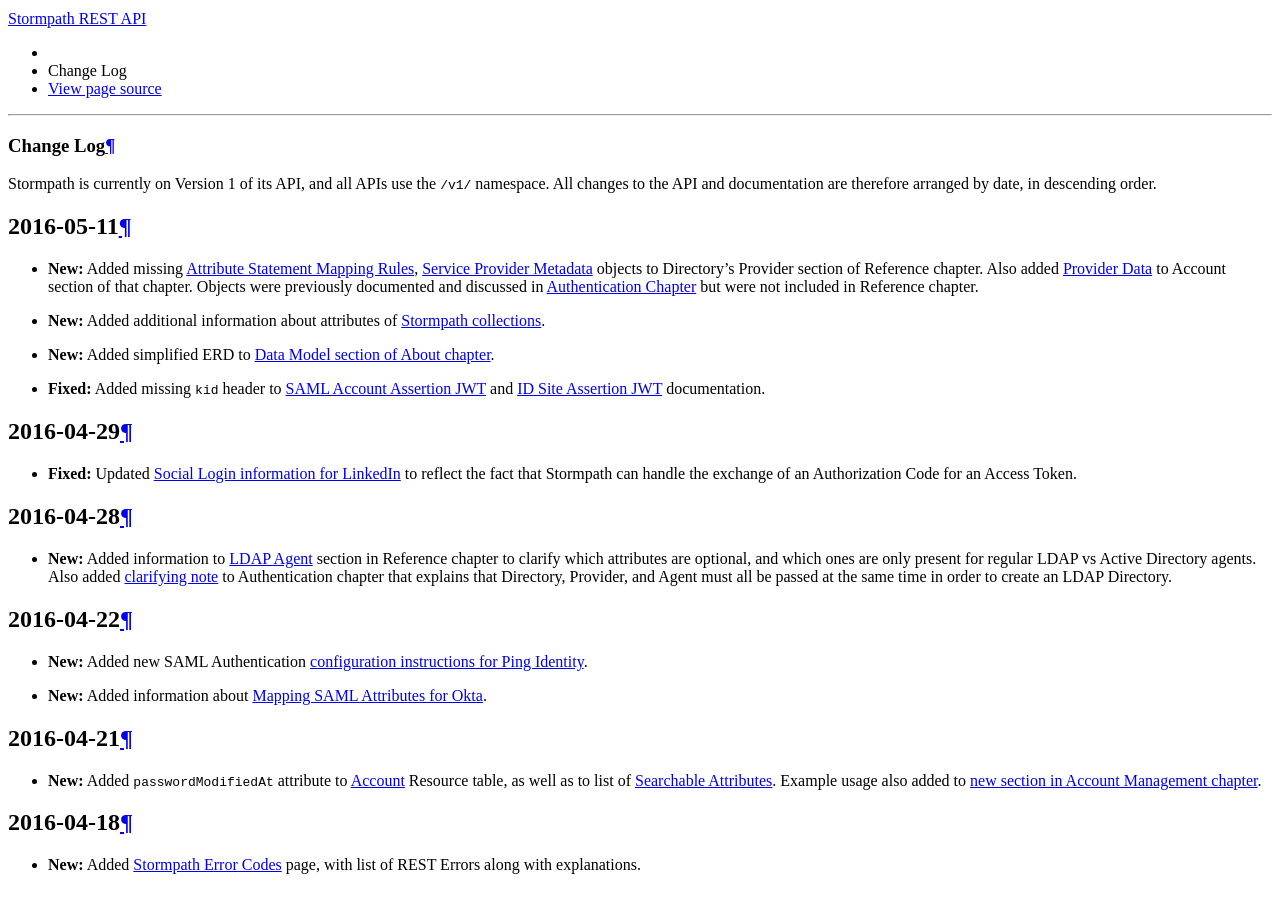
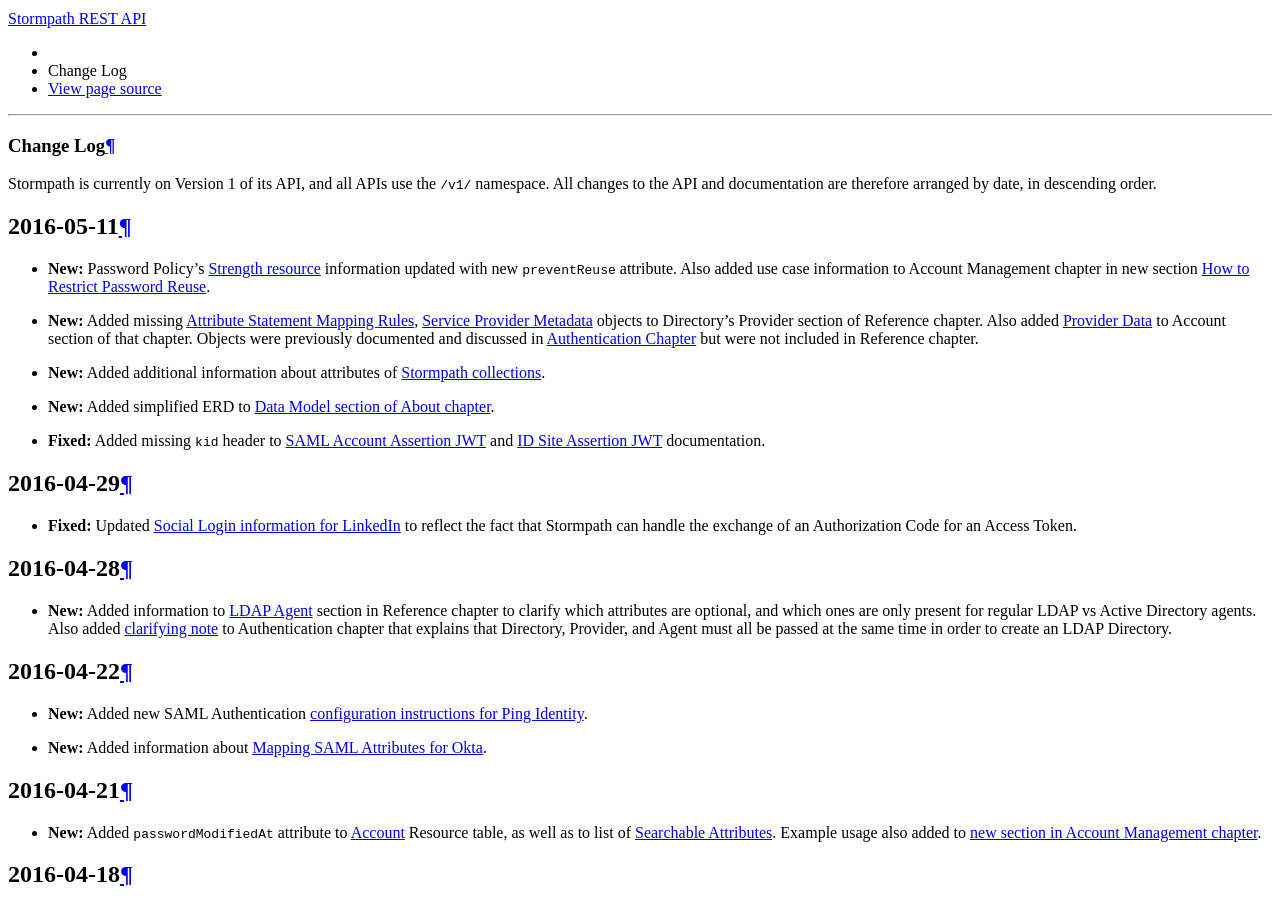
Before and after one commit to stormpath/stormpath-documentation, a Sphinx documentation site: the page built from source/changelog.rst, in a window 1280 px wide and 900 px high, scrolled down 555 px. Built offline with Sphinx 7.4.7 and the Read the Docs theme 2.0.0, drawn with Linux system fonts in a browser that asks for light colours.

Commit message:
Updated changelog

```diff
--- a/source/accnt_mgmt.rst
+++ b/source/accnt_mgmt.rst
@@ -993,6 +993,8 @@
 
 This would then return all Accounts in the specified Directory that had their passwords modified at any time between the beginning of time and the end of 2015.
 
+.. _password-reuse:
+
 4.4.5. How to Restrict Password Reuse
 -------------------------------------
 
--- a/source/changelog.rst
+++ b/source/changelog.rst
@@ -31,6 +31,7 @@
 2016-05-11
 ==========
 
+- **New:** Password Policy's :ref:`Strength resource <ref-password-strength>` information updated with new ``preventReuse`` attribute. Also added use case information to Account Management chapter in new section :ref:`How to Restrict Password Reuse <password-reuse>`.
 - **New:** Added missing :ref:`ref-attribute-mapping`, :ref:`ref-sp-metadata` objects to Directory's Provider section of Reference chapter. Also added :ref:`ref-provider-data` to Account section of that chapter. Objects were previously documented and discussed in :ref:`Authentication Chapter <authn>` but were not included in Reference chapter.
 - **New:** Added additional information about attributes of :ref:`Stormpath collections <about-collections>`.
 - **New:** Added simplified ERD to :ref:`Data Model section of About chapter <about-data-model>`.
```
